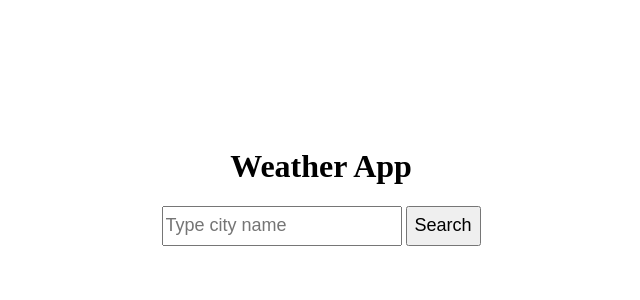
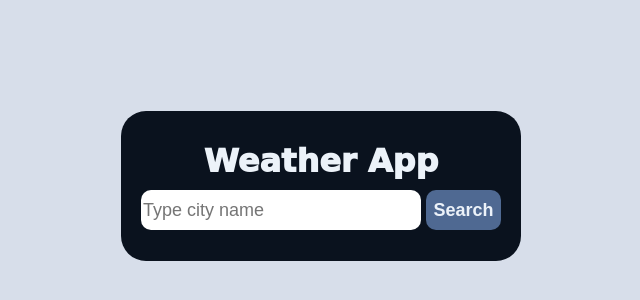
Before and after one commit to syuyrw/Weather-App-using-API, a plain HTML site: page index.html in a window 1280 px wide. Shown: the part 214-514 px from the top of the page, without its empty margins (319-959 px from the left). Drawn offline with Linux system fonts and the light colour scheme; a web font is replaced by a local one.

Commit message:
Update css to make app look better

```diff
--- a/index.html
+++ b/index.html
@@ -1,29 +1,38 @@
 <!DOCTYPE html>
 <html lang="en">
     <head>
-    <meta charset="UTF-8">
-    <meta http-equiv="X-UA-Compatible" content="IE=edge">
-    <meta name="viewport" content="width=device-width, initial-scale=1.0">
-    <link rel="stylesheet" href="styles.css">
+        <meta charset="UTF-8" />
+        <meta http-equiv="X-UA-Compatible" content="IE=edge" />
+        <meta name="viewport" content="width=device-width, initial-scale=1.0" />
+        <link rel="stylesheet" href="styles.css" />
         <title>Weather App</title>
     </head>
     <body>
         <main>
+            <div id="search-section">
                 <h1>Weather App</h1>
-        <div id="search-section">
-            <input type="text" id="city-name" placeholder="Type city name">
+                <div id="search-row">
+                    <input
+                        type="text"
+                        id="city-name"
+                        placeholder="Type city name"
+                    />
                     <button id="search-bttn">Search</button>
                 </div>
-        <div id="weather-section" style="display: none;">
+            </div>
+            <div id="weather-section" style="display: none">
                 <h2 id="show-city"></h2>
-            <img src="" id="weather-icon" style="display: none;">
+                <img src="" id="weather-icon" style="display: none" />
                 <div id="weather-details">
-                <p id="temp" style="display: none;">The current temperature is: </p>
-                <p id="condition" style="display: none;">The current condition is: </p>
+                    <p id="temp" style="display: none">
+                        The current temperature is:
+                    </p>
+                    <p id="condition" style="display: none">
+                        The current condition is:
+                    </p>
                 </div>
             </div>
         </main>
         <script src="scripts.js"></script>
     </body>
-
 </html>
--- a/scripts.js
+++ b/scripts.js
@@ -15,6 +15,7 @@ function getLatLon() {
         `https://geocoding-api.open-meteo.com/v1/search?name=${cityName.value.toLowerCase()}&count=10&language=en&format=json`,
         options
     )
+
     // Parse data
         .then((response) => response.json())
         .then((data) => {
--- a/styles.css
+++ b/styles.css
@@ -1,20 +1,52 @@
+@import url("https://fonts.googleapis.com/css2?family=Playwrite+DE+Grund:wght@100..400&display=swap");
+
 body,
 html {
     display: flex;
     height: 100vh;
     justify-content: center; /* Centers horizontally */
     align-items: center;
+    background-color: #d7deea;
 }
 
 main {
     text-align: center;
+    font-family: "Playwrite DE Grund", cursive;
+    font-optical-sizing: auto;
+    font-style: normal;
+}
+
+#search-section {
+    height: 150px;
+    width: 400px;
+    background-color: #0a121e;
+    display: flex;
+    flex-direction: column;
+    justify-content: center;
+    align-items: center; /* This centers children horizontally */
+    border-radius: 25px;
+
+}
+
+h1 {
+    color: #ecf2f9;
+    font-weight: 1000;
+    margin: 0;
+}
+
+#search-row {
+    display: flex;
+    gap: 5px;
+    margin-top: 10px;
 }
 
 #city-name {
-    width: 240px;
+    width: 280px;
     height: 40px;
     box-sizing: border-box;
     font-size: 18px;
+    border-radius: 10px;
+    border: none;
 }
 
 #search-bttn {
@@ -22,10 +54,27 @@ main {
     height: 40px;
     box-sizing: border-box;
     font-size: 18px;
+    border-radius: 10px;
+    background-color: #4f6992;
+    color: #ecf2f9;
+    border: none;
+    font-weight: bold;
+}
+
+#weather-section {
+    margin-top: 5px;
+    background-color: #889dbf;
+    border-radius: 25px;
+    width: 400px;
+    font-size: 20px;
+    padding-top: 1px;
+    padding-bottom: 1px;
 }
 
 #show-city {
-    margin: 0;
+    color: #ecf2f9;
+    padding-top: 0px;
+    font-weight: 900;
 }
 
 #weather-icon {
@@ -34,7 +83,10 @@ main {
 }
 
 #weather-details {
+    color: #ecf2f9;
     text-align: center;
+    font-size: 18px;
+    font-weight: 1000;
 }
 
 #weather-icon {
@@ -42,12 +94,3 @@ main {
     height: 200px;
     width: 200px;
 }
-
-#weather-section {
-    padding: 10px;
-    margin-top: 20px;
-    outline: 2px solid black;
-    height: 330px;
-    width: 300px;
-    font-size: 20px;
-}
```
Lines whose indentation alone changed are shown as unchanged.
